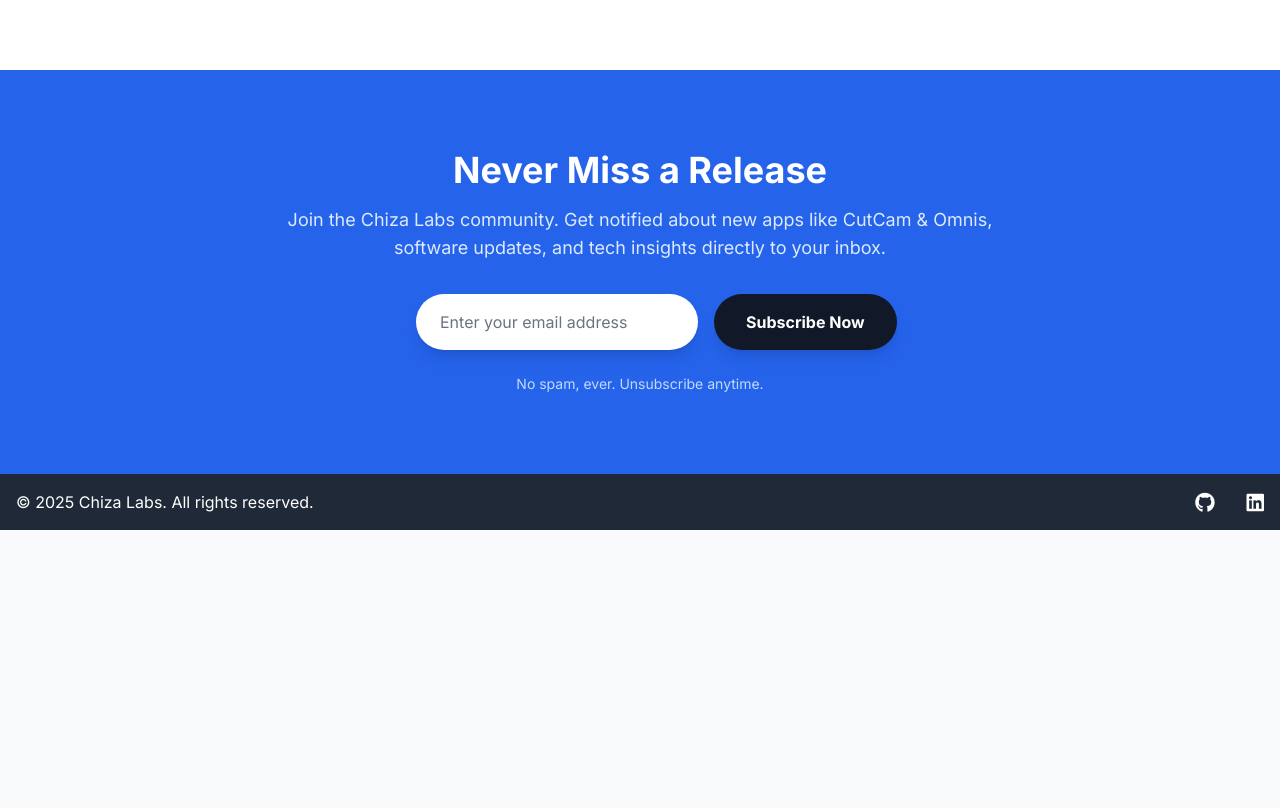
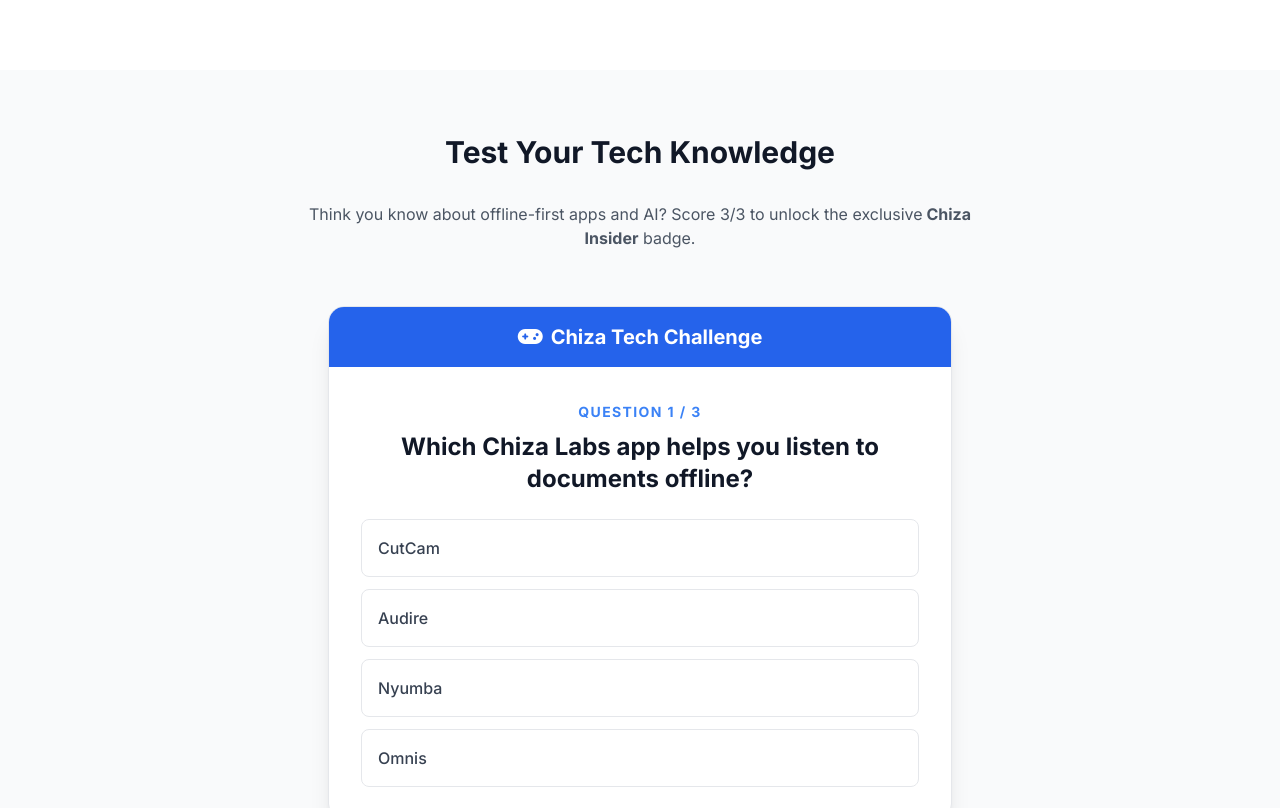
Before and after one commit to Maliseni1/ChizaLabs, a Next.js app: page / in a window 1280 px wide. Shown: the part 5060-5868 px from the top of the page. Before the commit the page ends 5590 px from the top, so only its background shows below. Built offline with nearby package versions, Linux system fonts and the light colour scheme.

Commit message:
feat: Add Gamification Quiz and Badge system

```diff
--- /dev/null
+++ b/app/components/Quiz.tsx
@@ -0,0 +1,144 @@
+'use client';
+
+import { useState, useEffect } from 'react';
+import { motion, AnimatePresence } from 'framer-motion';
+
+const questions = [
+  {
+    id: 1,
+    question: "Which Chiza Labs app helps you listen to documents offline?",
+    options: ["CutCam", "Audire", "Nyumba", "Omnis"],
+    answer: "Audire"
+  },
+  {
+    id: 2,
+    question: "What technology does CutCam use to guide haircuts?",
+    options: ["Lidar", "Computer Vision", "GPS", "NFC"],
+    answer: "Computer Vision"
+  },
+  {
+    id: 3,
+    question: "What is the primary goal of Local-First software?",
+    options: ["Cloud dependency", "Offline reliability", "Expensive hosting", "Slower speeds"],
+    answer: "Offline reliability"
+  }
+];
+
+export default function Quiz() {
+  const [currentQuestion, setCurrentQuestion] = useState(0);
+  const [score, setScore] = useState(0);
+  const [showScore, setShowScore] = useState(false);
+  const [badgeUnlocked, setBadgeUnlocked] = useState(false);
+
+  // Check if user already has the badge
+  useEffect(() => {
+    const hasBadge = localStorage.getItem('chiza-badge');
+    if (hasBadge) setBadgeUnlocked(true);
+  }, []);
+
+  const handleAnswer = (selected: string) => {
+    if (selected === questions[currentQuestion].answer) {
+      setScore(score + 1);
+    }
+
+    const nextQuestion = currentQuestion + 1;
+    if (nextQuestion < questions.length) {
+      setCurrentQuestion(nextQuestion);
+    } else {
+      setShowScore(true);
+      // If they get all right, save badge
+      if (score + (selected === questions[currentQuestion].answer ? 1 : 0) === questions.length) {
+        localStorage.setItem('chiza-badge', 'true');
+        setBadgeUnlocked(true);
+      }
+    }
+  };
+
+  const resetQuiz = () => {
+    setCurrentQuestion(0);
+    setScore(0);
+    setShowScore(false);
+  };
+
+  return (
+    <div className="w-full max-w-2xl mx-auto p-6">
+      <div className="bg-white dark:bg-gray-800 rounded-2xl shadow-xl overflow-hidden border border-gray-200 dark:border-gray-700 relative">
+
+        {/* Header */}
+        <div className="bg-blue-600 p-4 text-center">
+          <h3 className="text-xl font-bold text-white flex items-center justify-center gap-2">
+            <i className="fas fa-gamepad"></i> Chiza Tech Challenge
+          </h3>
+        </div>
+
+        <div className="p-8 min-h-[300px] flex flex-col justify-center">
+          {showScore ? (
+            <motion.div
+              initial={{ scale: 0.8, opacity: 0 }}
+              animate={{ scale: 1, opacity: 1 }}
+              className="text-center"
+            >
+              <h2 className="text-3xl font-bold text-gray-900 dark:text-white mb-4">
+                You scored {score} out of {questions.length}
+              </h2>
+
+              {score === questions.length ? (
+                <div className="mb-6">
+                  <motion.div
+                    animate={{ rotate: 360 }}
+                    transition={{ duration: 2, repeat: Infinity, ease: "linear" }}
+                    className="inline-block text-6xl mb-4"
+                  >
+                    🏆
+                  </motion.div>
+                  <p className="text-green-500 font-bold text-lg">Badge Unlocked: Chiza Insider!</p>
+                  <p className="text-gray-600 dark:text-gray-400 mt-2">This badge is now saved to your browser.</p>
+                </div>
+              ) : (
+                <p className="text-gray-600 dark:text-gray-400 mb-6">So close! Try again to unlock the badge.</p>
+              )}
+
+              <button
+                onClick={resetQuiz}
+                className="bg-blue-500 hover:bg-blue-600 text-white font-bold py-2 px-6 rounded-full transition-colors"
+              >
+                Play Again
+              </button>
+            </motion.div>
+          ) : (
+            <AnimatePresence mode='wait'>
+              <motion.div
+                key={currentQuestion}
+                initial={{ x: 50, opacity: 0 }}
+                animate={{ x: 0, opacity: 1 }}
+                exit={{ x: -50, opacity: 0 }}
+                transition={{ duration: 0.3 }}
+              >
+                <div className="mb-6">
+                  <span className="text-sm font-bold text-blue-500 tracking-widest uppercase">
+                    Question {currentQuestion + 1} / {questions.length}
+                  </span>
+                  <h2 className="text-2xl font-bold text-gray-900 dark:text-white mt-2">
+                    {questions[currentQuestion].question}
+                  </h2>
+                </div>
+
+                <div className="grid gap-3">
+                  {questions[currentQuestion].options.map((option) => (
+                    <button
+                      key={option}
+                      onClick={() => handleAnswer(option)}
+                      className="w-full text-left p-4 rounded-lg border border-gray-200 dark:border-gray-600 hover:bg-blue-50 dark:hover:bg-blue-900/30 hover:border-blue-500 dark:hover:border-blue-400 transition-all duration-200 text-gray-700 dark:text-gray-200 font-medium"
+                    >
+                      {option}
+                    </button>
+                  ))}
+                </div>
+              </motion.div>
+            </AnimatePresence>
+          )}
+        </div>
+      </div>
+    </div>
+  );
+}
--- /dev/null
+++ b/app/components/UserBadge.tsx
@@ -0,0 +1,35 @@
+'use client';
+
+import { useState, useEffect } from 'react';
+import { motion } from 'framer-motion';
+
+export default function UserBadge() {
+  const [hasBadge, setHasBadge] = useState(false);
+
+  // Check local storage every few seconds (simple way to sync)
+  useEffect(() => {
+    const checkBadge = () => {
+      if (localStorage.getItem('chiza-badge') === 'true') {
+        setHasBadge(true);
+      }
+    };
+
+    checkBadge();
+    const interval = setInterval(checkBadge, 2000);
+    return () => clearInterval(interval);
+  }, []);
+
+  if (!hasBadge) return null;
+
+  return (
+    <motion.div
+      initial={{ scale: 0 }}
+      animate={{ scale: 1 }}
+      className="hidden lg:flex items-center gap-2 bg-yellow-100 dark:bg-yellow-900/30 px-3 py-1 rounded-full border border-yellow-400/50 ml-4"
+      title="Chiza Insider Badge Unlocked"
+    >
+      <span className="text-lg">🏆</span>
+      <span className="text-xs font-bold text-yellow-700 dark:text-yellow-400">Insider</span>
+    </motion.div>
+  );
+}
--- a/app/page.tsx
+++ b/app/page.tsx
@@ -10,6 +10,8 @@
 import ScrollAnimation from './components/ScrollAnimation';
 import Newsletter from './components/Newsletter'; // Ensure this matches your file structure
 import AppShowcase from './components/AppShowcase';
+import Quiz from './components/Quiz';
+import UserBadge from './components/UserBadge';
 
 export default function Home() {
   const [isMenuOpen, setIsMenuOpen] = useState(false);
@@ -69,6 +71,7 @@
 
               <div className="ml-4 pl-4 border-l border-gray-700">
                 <ThemeToggle />
+                <UserBadge />
               </div>
             </nav>
 
@@ -415,6 +418,25 @@
           </div>
         </section>
 
+        {/* Gamification Section */}
+        <section className="py-16 bg-gray-50 dark:bg-black transition-colors duration-300">
+          <div className="container mx-auto px-4 text-center">
+            <ScrollAnimation>
+              <h2 className="text-3xl font-bold mb-8 text-gray-900 dark:text-white">
+                Test Your Tech Knowledge
+              </h2>
+              <p className="text-gray-600 dark:text-gray-300 mb-8 max-w-2xl mx-auto">
+                Think you know about offline-first apps and AI? Score 3/3 to unlock the exclusive
+                <strong> Chiza Insider</strong> badge.
+              </p>
+            </ScrollAnimation>
+
+            <ScrollAnimation delay={0.2}>
+              <Quiz />
+            </ScrollAnimation>
+          </div>
+        </section>
+
         {/* Newsletter Section */}
         <ScrollAnimation>
           <Newsletter />
```
